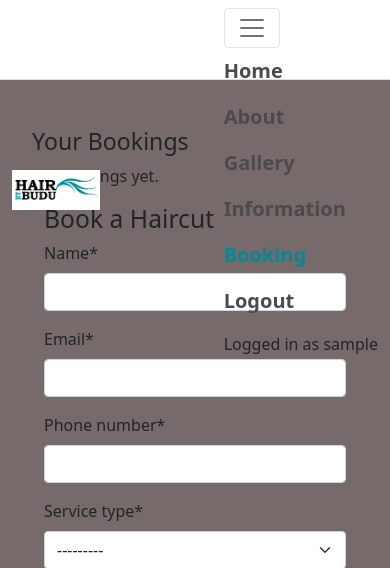
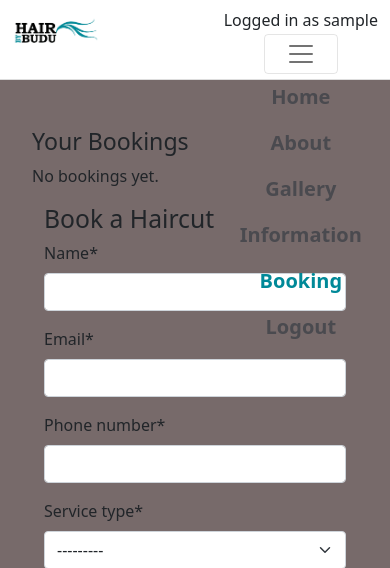
Before and after one commit to EMPZsolt/my-fourth-project, a Django app: page /booking/book-service/ in a window 390 px wide, after a click that opens the changed part. Shown: the top 568 px of the page. Run offline with Django 4.2, Linux system fonts and the light colour scheme; the visitor is signed in with stand-in values (Sample User, id 1); data that the repository does not hold is empty; some libraries are stand-ins or nearby versions.

Commit message:
Add styling for the project

```diff
--- a/about/templates/about/about.html
+++ b/about/templates/about/about.html
@@ -3,7 +3,7 @@
 
 
 {% block content %}
-<div class="container mt-5">
+<div class="container mt-5 about-page">
     <div class="row">
         <div class="col-12 col-md-4 text-center">
             <div class="row">
--- a/booking/templates/booking/book_service.html
+++ b/booking/templates/booking/book_service.html
@@ -3,6 +3,20 @@
 {% load crispy_forms_tags %}
 
 {% block content %}
+  <!-- displaying Django messages -->
+  <div class="container">
+    <div class="row">
+        <div class="col-md-8 offset-md-2">
+            {% for message in messages %}
+            <div class="alert {{ message.tags }} alert-dismissible
+      fade show" id="msg" role="alert">
+                {{ message | safe }}
+                <button type="button" class="btn-close" data-bs-dismiss="alert" aria-label="Close"></button>
+            </div>
+            {% endfor %}
+        </div>
+    </div>
+</div>
 <!-- Display already booked bookings -->
 <div class="container booking-container">
     <div class="row mt-5">
@@ -45,12 +59,14 @@
                                         href="{% url 'delete_booking' booking.pk %}"
                                         class="btn btn-danger liveToastBtn">Delete</button>
 
-                                        <div class="toast liveToast" role="alert" aria-live="assertive" aria-atomic="true" data-bs-autohide="false">
+                                    <div class="toast liveToast" role="alert" aria-live="assertive" aria-atomic="true"
+                                        data-bs-autohide="false">
                                         <div class="toast-header">
                                             <img src="..." class="rounded me-2" alt="...">
                                             <strong class="me-auto">Bootstrap</strong>
                                             <small>11 mins ago</small>
-                                                <button type="button" class="btn-close" data-bs-dismiss="toast" aria-label="Close"></button>
+                                            <button type="button" class="btn-close" data-bs-dismiss="toast"
+                                                aria-label="Close"></button>
                                         </div>
                                         <div class="toast-body">
                                             Booking deleted successfully.
@@ -77,7 +93,23 @@
                 <form method="post" action="{% url 'booking' %}">
                     {% csrf_token %}
                     {{ form|crispy }}
-                    <button type="submit" class="btn btn-success">Book Now</button>
+                    <button type="submit" class="btn btn-success" id="liveToastBtn">Book Now</button>
+
+                    <div class="position-fixed bottom-0 end-0 p-3" style="z-index: 11">
+                        <div id="liveToast" class="toast hide" role="alert" aria-live="assertive" aria-atomic="true">
+                            <div class="toast-header">
+                                <img src="..." class="rounded me-2" alt="...">
+                                <strong class="me-auto">Bootstrap</strong>
+                                <small>11 mins ago</small>
+                                <button type="button" class="btn-close" data-bs-dismiss="toast"
+                                    aria-label="Close"></button>
+                            </div>
+                            <div class="toast-body">
+                                Successful booking request. I will send you feedback the next business day to confirm.
+                                Thank you for booking with me.
+                            </div>
+                        </div>
+                    </div>
                 </form>
             </div>
         </div>
--- a/information/templates/information/information_page.html
+++ b/information/templates/information/information_page.html
@@ -2,7 +2,7 @@
 {% load static %}
 
 {% block content %}
-<main class="flex-shrink-0 main-bg">
+<main class="flex-shrink-0 main-bg info-page">
     <div class="container service-section">
         <div class="row">
             <div class="col-md-6">
--- a/static/css/style.css
+++ b/static/css/style.css
@@ -1,10 +1,18 @@
 body {
     background-color: #776a6a;
+    margin-bottom: 120px;
 }
 
 .navbar {
     border-bottom: 1px solid #ddd;
     height: 80px;
+}
+
+#navbar-holder {
+    display: flex;
+    flex-wrap: inherit;
+    align-items: flex-start;
+    justify-content: space-between;
 }
 
 .navbar-brand {
@@ -39,6 +47,10 @@
     list-style: none;
 }
 
+.navbar-icons {
+    margin-bottom: -14px;
+}
+
 .navbar-icons a {
     font-size: 24px;
     color: #4A4A4F;
@@ -58,16 +70,29 @@
     outline: none;
 }
 
+.nav-items-holder {
+    display: flex;
+    justify-content: flex-end;
+    flex-direction: column;
+    align-content: space-between;
+
+}
+
+.navbar-collapse-button {
+    display: flex;
+    justify-content: center;
+    margin: 0 40px;
+}
+
 .content {
     flex: 1;
 }
 
 .alert {
-    bottom: 0;
-    left: 50%;
-    transform: translateX(-50%);
-    z-index: 2;
     text-align: center;
+    padding-top: 4rem;
+    font-size: x-large;
+    color: #23c0d2;
 }
 
 /* Footer */
@@ -258,8 +343,11 @@
 /* Booking page */
 
 .booking-container {
-    margin-bottom: 120px;
     padding: 0 2rem;
+}
+
+.col li {
+    padding-bottom: 10px;
 }
 
 .btn-primary {
--- a/templates/account/login.html
+++ b/templates/account/login.html
@@ -14,7 +14,7 @@
 
             <p>{% blocktrans %}Welcome back to Hair by Budu's website. To book an appointment, please log in. If
                 you
-                have not created an account yet, then <a class="link" href="{{ signup_url }}">sign up</a>
+                have not created an account yet, then <a class="link" id="signup-link" href="{{ signup_url }}">sign up</a>
                 first.{% endblocktrans %}</p>
         </div>
     </div>
@@ -26,7 +26,7 @@
                 {% if redirect_field_value %}
                 <input type="hidden" name="{{ redirect_field_name }}" value="{{ redirect_field_value }}" />
                 {% endif %}
-                <button class="btn btn-signup right" type="submit">{% trans "Sign In" %}</button>
+                <button class="btn btn-signup right" id="signin-button" type="submit">{% trans "Sign In" %}</button>
             </form>
         </div>
     </div>
--- a/templates/account/logout.html
+++ b/templates/account/logout.html
@@ -21,7 +21,7 @@
                 {% if redirect_field_value %}
                 <input type="hidden" name="{{ redirect_field_name }}" value="{{ redirect_field_value }}" />
                 {% endif %}
-                <button class="btn btn-signup right" type="submit">{% trans 'Sign Out' %}</button>
+                <button class="btn btn-signup right" id="signout-button" type="submit">{% trans 'Sign Out' %}</button>
             </form>
         </div>
     </div>
--- a/templates/account/signup.html
+++ b/templates/account/signup.html
@@ -13,7 +13,7 @@
       <p>{% blocktrans %}
         Welcome back to Hair by Budu.
         Do you already have an account? Then please
-        <a class="link" href="{{ login_url }}">sign in</a>
+        <a class="link" id="signin-link" href="{{ login_url }}">sign in</a>
         instead.
       {% endblocktrans %}</p>
     </div>
@@ -28,7 +28,7 @@
         <input type="hidden" name="{{ redirect_field_name }}"
           value="{{ redirect_field_value }}" />
         {% endif %}
-        <button class="btn btn-signup right" type="submit">
+        <button class="btn btn-signup right" id="signup-button" type="submit">
           {% trans "Sign Up" %} &raquo;</button>
       </form>
     </div>
--- a/templates/base.html
+++ b/templates/base.html
@@ -37,18 +37,31 @@
 
     <!-- Navigation -->
     <nav class="navbar navbar-expand-lg navbar-light bg-white">
-        <div class="container-fluid">
-            <a class="navbar-brand" href="{% url 'home' %}">
-                <img class="logo-img" src="{% static 'images/Hairbybudu-logo.png' %}" alt="Logo">
-            </a>
-            <div>
-                <button class="navbar-toggler navbar-toggler-right custom-toggler" type="button"
+        <div class="container-fluid" id="navbar-holder">
+            <div class="logo-holder">
+                <a class="navbar-brand" href="{% url 'home' %}">
+                    <img class="logo-img" src="{% static 'images/Hairbybudu-logo.png' %}" alt="Logo">
+                </a>
+            </div>
+            <div class="nav-items-holder">
+                <div class="navbar-icons">
+                    {% if user.is_authenticated %}
+                    <li class="nav-item">
+                        <p class="text-end">Logged in as {{ user }}</p>
+                    </li>
+                    {% else %}
+                    <li class="nav-item">
+                        <p class="text-end">You are not logged in</p>
+                    </li>
+                    {% endif %}
+                </div>
+                <button class="navbar-toggler navbar-toggler-right custom-toggler navbar-collapse-button" type="button"
                     data-bs-toggle="collapse" data-bs-target="#navbarText" aria-controls="navbarText"
                     aria-expanded="false" aria-label="Toggle navigation">
                     <span class="navbar-toggler-icon"></span>
                 </button>
                 <div class="collapse navbar-collapse" id="navbarText">
-                    <ul class="navbar-nav me-auto mb-2 mb-lg-0">
+                    <ul class="navbar-nav me-auto mb-2 mb-lg-0 text-center">
                         <li class="nav-item">
                             <a class="nav-link {% if request.path == home_url %}active{% endif %}"
                                 href="{% url 'home' %}">Home</a>
@@ -73,7 +86,6 @@
                         <li class="nav-item">
                             <a class="nav-link {% if request.path == logout_url %}active{% endif %}" aria-current="page"
                                 href="{% url 'account_logout' %}">Logout</a>
-
                         </li>
                         {% else %}
                         <li class="nav-item">
@@ -86,38 +98,10 @@
                         </li>
                         {% endif %}
                     </ul>
-
-                </div>
-                <div class="navbar-icons">
-                    {% if user.is_authenticated %}
-                    <li class="nav-item">
-                        <p class="text-end">Logged in as {{ user }}</p>
-                    </li>
-                    {% else %}
-                    <li class="nav-item">
-                        <p class="text-end">You are not logged in</p>
-                    </li>
-                    {% endif %}
                 </div>
             </div>
         </div>
     </nav>
-
-    <!-- displaying Django messages -->
-    <div class="container">
-        <div class="row">
-            <div class="col-md-8 offset-md-2">
-                {% for message in messages %}
-                <div class="alert {{ message.tags }} alert-dismissible
-          fade show" id="msg" role="alert">
-                    {{ message | safe }}
-                    <button type="button" class="btn-close" data-bs-dismiss="alert" aria-label="Close"></button>
-                </div>
-                {% endfor %}
-            </div>
-        </div>
-    </div>
-
 
     <div class="content">
         {% block content %}
```
Also changed, not shown: other parts of static/css/style.css (+62 -2 lines), home/templates/home/home_page.html (+21 -5 lines), booking/templates/booking/booking_success.html (added). Lines whose indentation alone changed are shown as unchanged.
